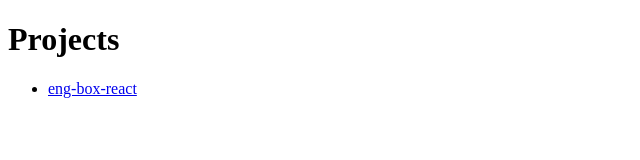
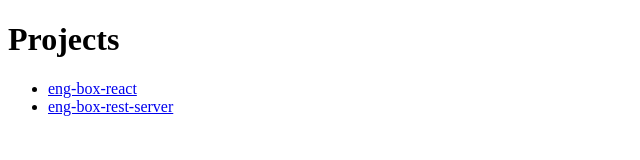
Before and after one commit to duwonyi/duwonyi.github.io, a plain HTML site: page index.html in a window 1280 px wide. Shown: the whole page, without its empty margins (0-640 px from the left). Drawn offline with Linux system fonts and the light colour scheme.

Commit message:
Add link to eng-box-rest-server

```diff
--- a/index.html
+++ b/index.html
@@ -10,6 +10,7 @@
   <h1>Projects</h1>
   <ul>
     <li><a href="https://github.com/duwonyi/eng-box-react">eng-box-react</a></li>
+    <li><a href="https://github.com/duwonyi/eng-box-rest-server">eng-box-rest-server</a></li>
   </ul>
 </body>
 </html>
```
